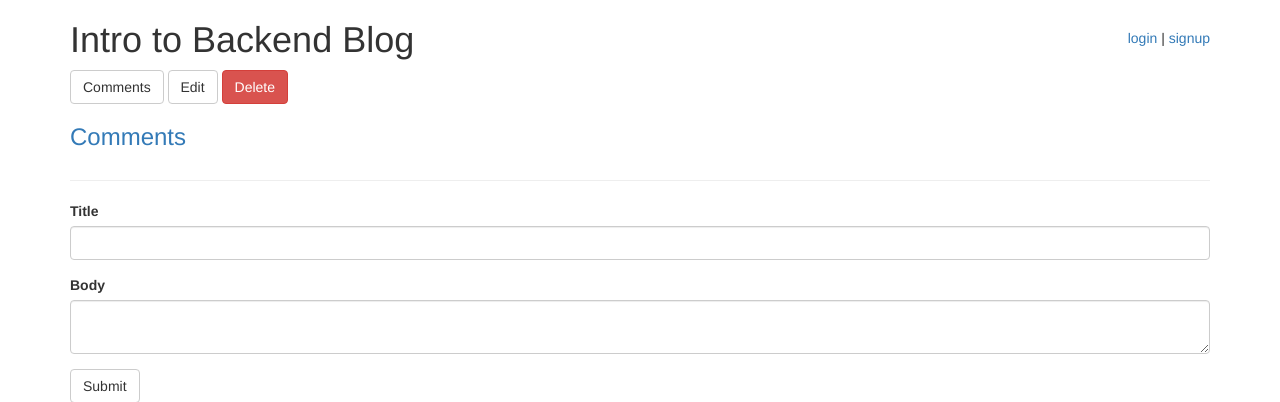
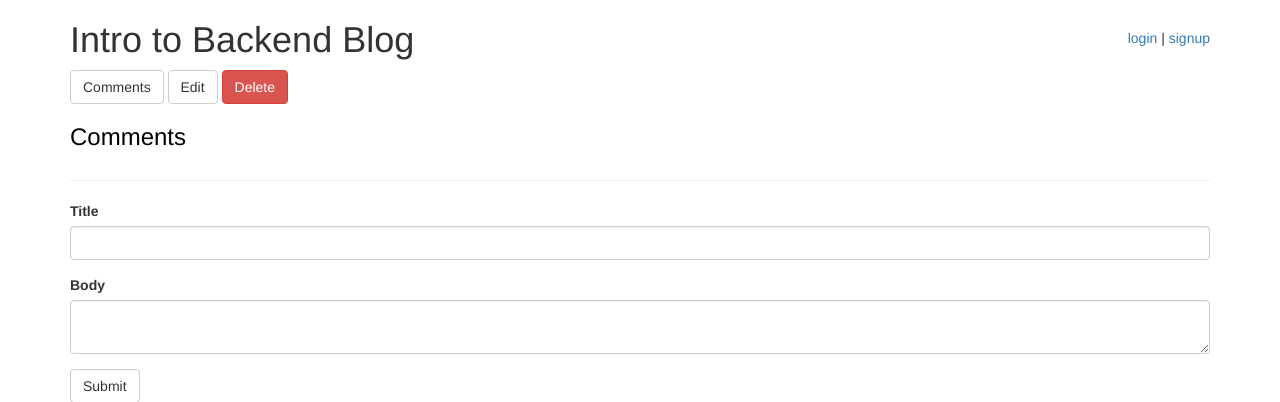
Before and after one commit to nicholassavini/Udacity-Blog, a Python web app: template templates/permalink.html in a window 1280 px wide. Shown: the top 402 px of the page. Run offline with Jinja, Linux system fonts and the light colour scheme; the template is opened without the code that fills it, so the values that code supplies are empty.

Commit message:
Cleaned up comments

```diff
--- a/static/css/style.css
+++ b/static/css/style.css
@@ -9,3 +9,8 @@
     font-size: 30px;
     margin-top: 17px;
 }
+
+a.comments {
+    color: black;
+    text-decoration: none;
+}
--- a/templates/comments.html
+++ b/templates/comments.html
@@ -1,5 +1,5 @@
 <!-- make sure to change style for a tag here -->
-<a name="comments"><h3>Comments</h3></a>
+<a class="comments" name="comments"><h3>Comments</h3></a>
 {% for c in comments %}
     <div class="row">
         <div class="col-md-12">
```
Also changed, not shown: 1 other file.
